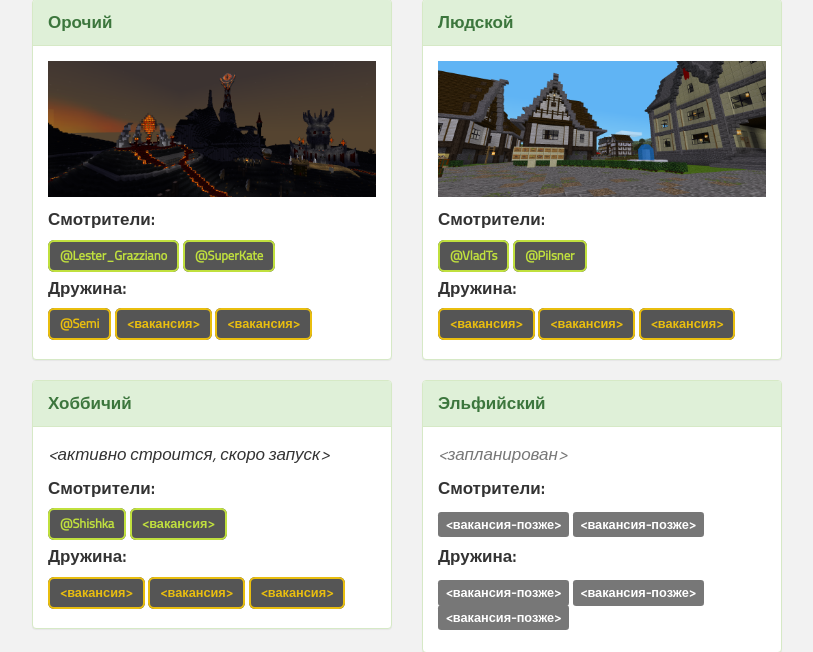
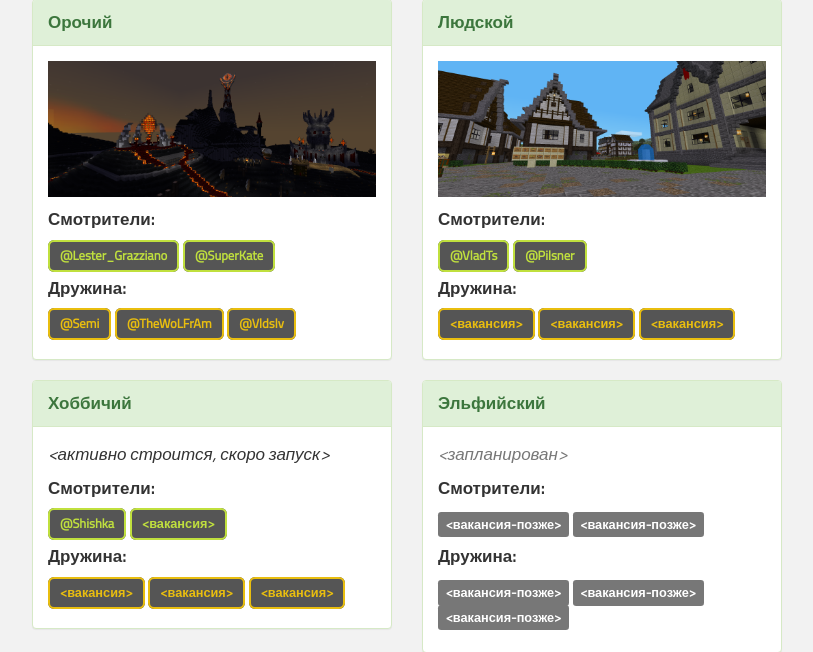
Before and after one commit to lord-server/lord-server.ru, a Laravel app: page /spawns in a window 1280 px wide. Shown: the part 499-1151 px from the top of the page, without its empty margins (233-1046 px from the left). Run offline with Laravel 12, Linux system fonts and the light colour scheme; style sheets or scripts are compiled from the project's sources.

Commit message:
Add players into Orcish Squad

```diff
--- a/resources/views/spawns.blade.php
+++ b/resources/views/spawns.blade.php
@@ -37,8 +37,8 @@
                         <b><?= __('messages.spawn.Squad') ?>:</b>
                         <div>
                             <b class="label label-squad">@Semi</b>
-                            <b class="label label-squad">&lt;вакансия&gt;</b>
-                            <b class="label label-squad">&lt;вакансия&gt;</b>
+                            <b class="label label-squad">@TheWoLFrAm</b>
+                            <b class="label label-squad">@Vldslv</b>
                         </div>
                     </p>
                 </div>
```
